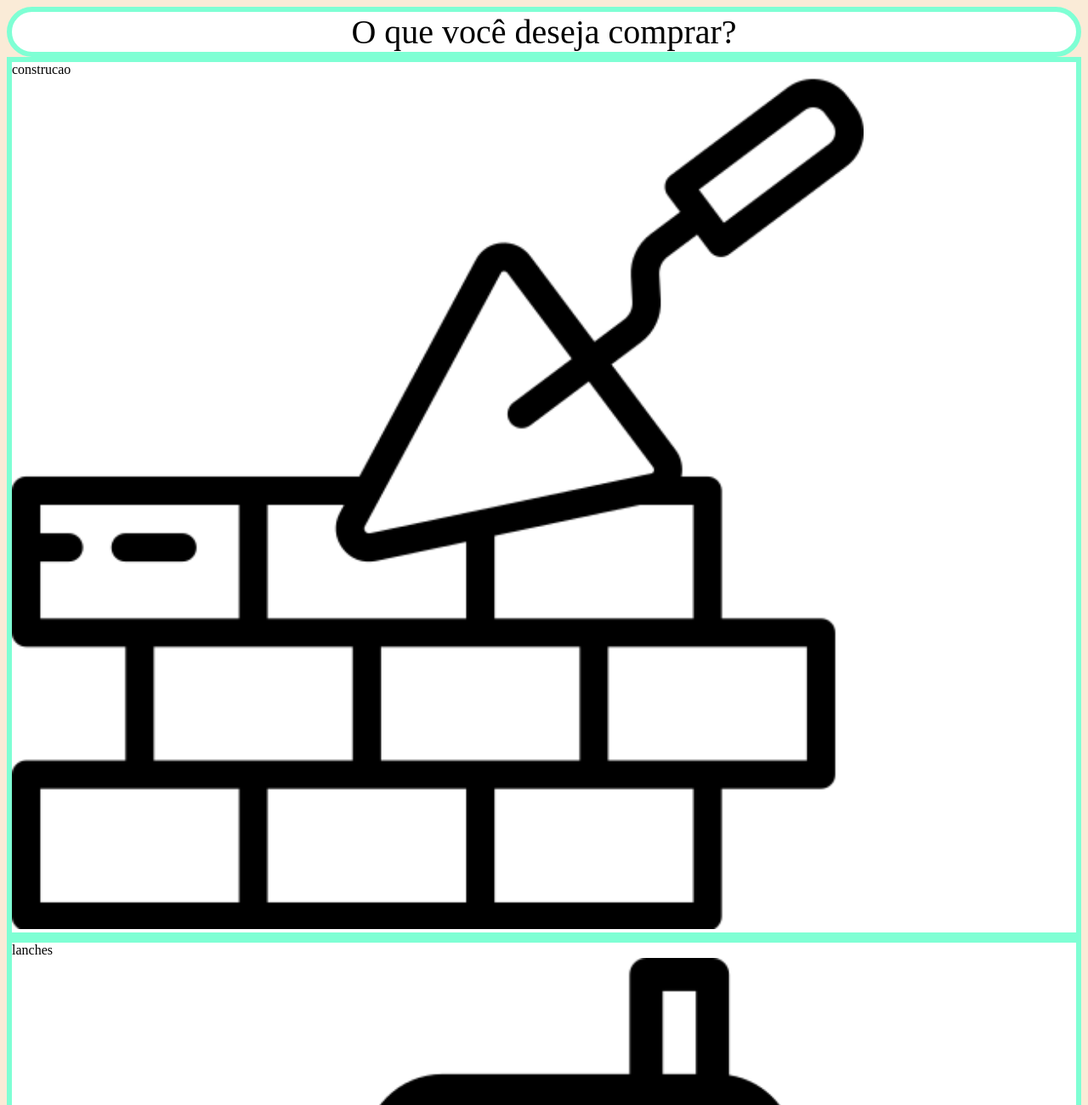
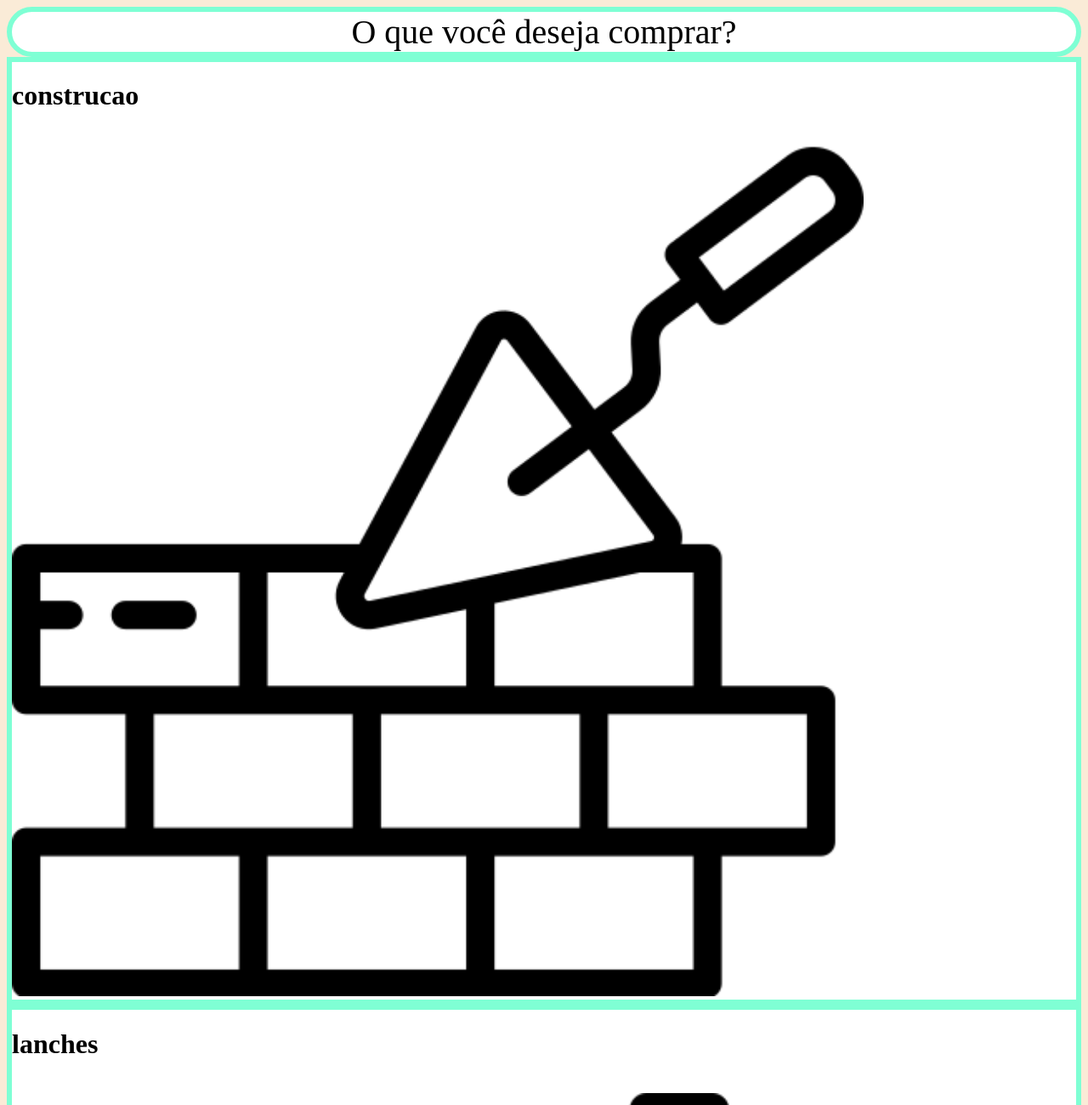
Before and after one commit to Inacio04/Holding, a plain HTML site: page index.html in a window 1280 px wide. Shown: the top 1300 px of the page at 85% size. Drawn offline with Linux system fonts and the light colour scheme.

Commit message:
BOTEM EM H1

```diff
--- a/index.html
+++ b/index.html
@@ -10,10 +10,10 @@
 
     <div class="titulo"> O que você deseja comprar?</div>
 
-    <div class="construcao">construcao<br><a href="https://fezinxd.github.io/buligon-materiais-de-contru-o/produtos.html"><img src="parede-de-tijolos.png" alt="construcao"></div></a>
-    <div class="construcao">lanches<br><a href="https://carlosdallabrida.github.io/Lancheria-613/"><img src="lanche.png" alt="lanches"></div></a>
-    <div class="construcao">mercado<br><a href="https://inacio04.github.io/Senac/"><img src="carrinho-de-compras.png" alt="mercado"></div></a>
-    <div class="construcao">farmacia<br><a href="https://potatoofsteel.github.io/Farm-cia-DrogaJ-/"><img src="farmacia.png" alt="farmacia"></div></a>
+    <div class="construcao"><h1>construcao</h1><br><a href="https://fezinxd.github.io/buligon-materiais-de-contru-o/produtos.html"><img src="parede-de-tijolos.png" alt="construcao"></div></a>
+    <div class="construcao"><h1>lanches</h1><br><a href="https://carlosdallabrida.github.io/Lancheria-613/"><img src="lanche.png" alt="lanches"></div></a>
+    <div class="construcao"><h1>mercado</h1><br><a href="https://inacio04.github.io/Senac/"><img src="carrinho-de-compras.png" alt="mercado"></div></a>
+    <div class="construcao"><h1>farmacia</h1><br><a href="https://potatoofsteel.github.io/Farm-cia-DrogaJ-/"><img src="farmacia.png" alt="farmacia"></div></a>
 
     <div class="rodape">Telefone: 11 1111-1111 / gmail: algumacois@gmail.com / Rua casa dos gu 292</div>
 </body>
```
